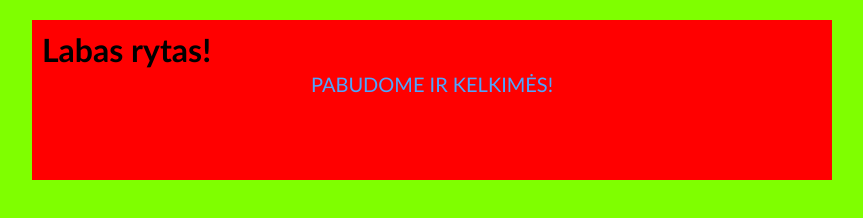
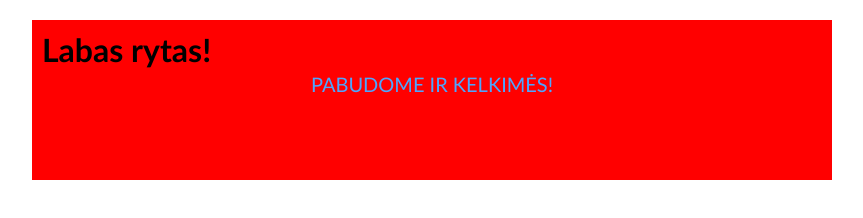
Before and after one commit to KasparasDijokas/pirmasis-front-end-testas, a plain HTML site: page index.html in a window 1280 px wide. Shown: the whole page, without its empty margins (208-1071 px from the left). Drawn offline with Linux system fonts and the light colour scheme.

Commit message:
last style changes

```diff
--- a/css/main.css
+++ b/css/main.css
@@ -1,6 +1,3 @@
-body {
-    background: chartreuse;
-}
 
 .container {
     background-color: red;
```
